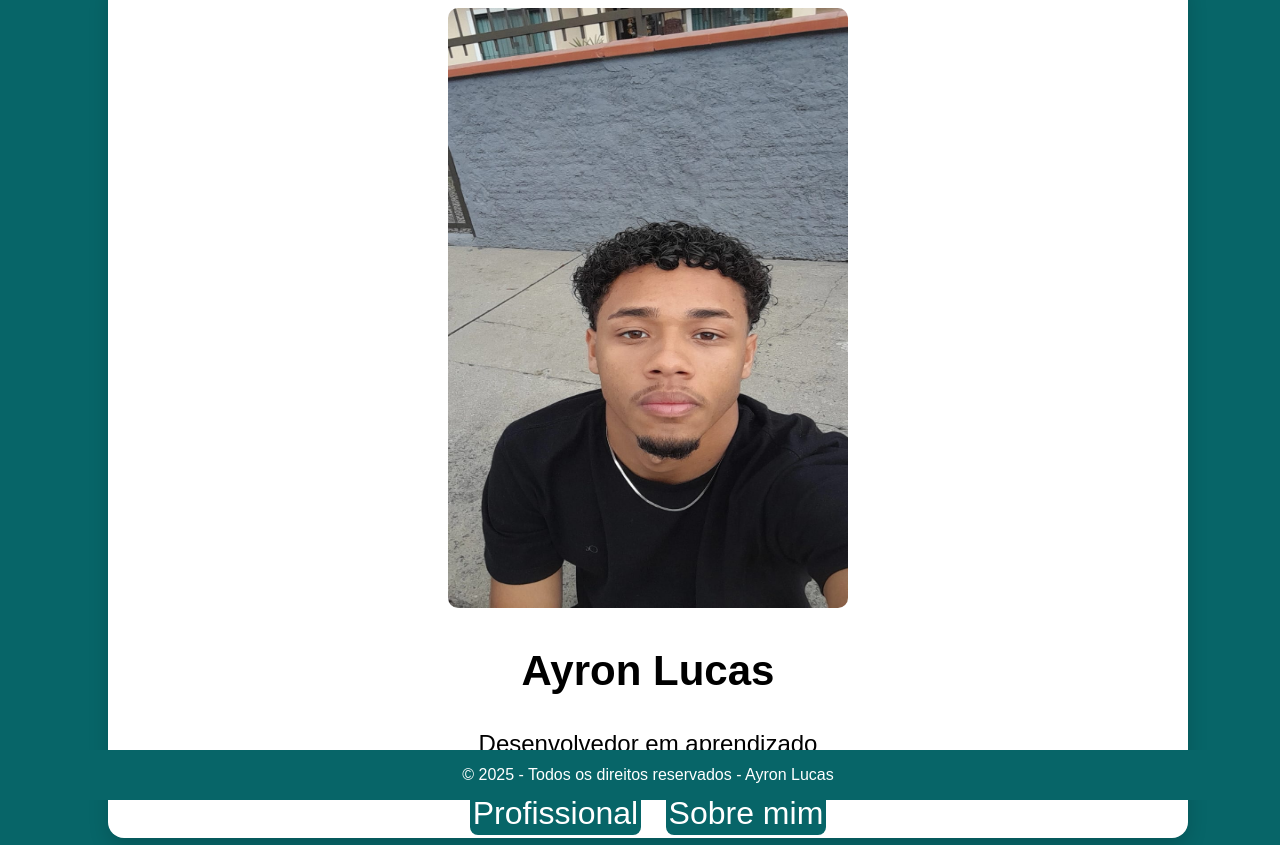
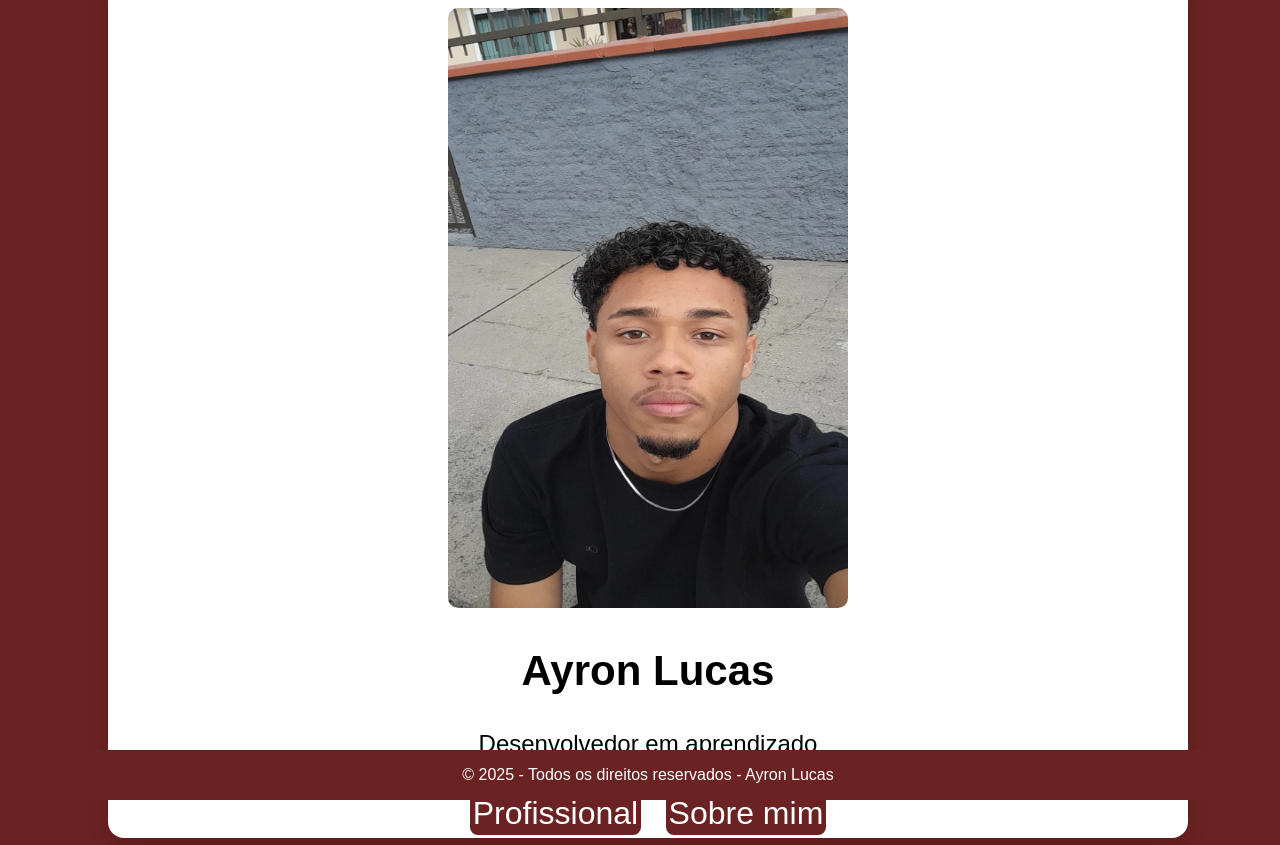
Before and after one commit to AyronLucas/Portfolio-Ayron, a plain HTML site: page index.html in a window 1280 px wide. Drawn offline with Linux system fonts and the light colour scheme.

Commit message:
feat finish

```diff
--- a/styles.css/profissional.css
+++ b/styles.css/profissional.css
@@ -4,7 +4,7 @@ body {
   justify-content: center;
   align-items: center;
   padding: 40px;
-  background: #076568;
+  background: #6b2222;
   font-family: Arial, sans-serif;
 
 }
@@ -38,7 +38,7 @@ li {
 
 a {
   font-size: 32px;
-  background-color: #076568;
+  background-color: #6b2222;
   color: #ffffff;
   border-radius: 8px;
   margin: 10px;
@@ -90,7 +90,7 @@ a:hover {
 }
 
 footer {
-  background-color: #076568;
+  background-color: #6b2222;
   padding: 16px;
   text-align: center;
   color: #ffffff;
--- a/styles.css/sobreMim.css
+++ b/styles.css/sobreMim.css
@@ -4,7 +4,7 @@ body {
   justify-content: center;
   align-items: center;
   padding: 40px;
-  background: #076568;
+  background: #6b2222;
   font-family: Arial, sans-serif;
 
 }
@@ -35,7 +35,7 @@ p {
 a {
   height: 40px;
   font-size: 32px;
-  background-color: #076568;
+  background-color: #6b2222;
   color: #ffffff;
   border-radius: 8px;
   margin: 10px;
@@ -121,7 +121,7 @@ img {
 }
 
 footer {
-  background-color: #076568;
+  background-color: #6b2222;
   padding: 16px;
   text-align: center;
   color: #ffffff;
--- a/styles.css/style.css
+++ b/styles.css/style.css
@@ -4,8 +4,9 @@ body {
   align-items: center;
   height: 100vh;
   width: 100%;
-  background: #076568;
+  background: #6b2222;
   font-family: Arial, sans-serif;
+
 
 }
 
@@ -43,7 +44,7 @@ main {
 
 a {
   font-size: 32px;
-  background-color: #076568;
+  background-color: #6b2222;
   color: #ffffff;
   border-radius: 8px;
   margin: 10px;
@@ -60,7 +61,7 @@ a:hover {
 }
 
 footer {
-  background-color: #076568;
+  background-color: #6b2222;
   padding: 16px;
   text-align: center;
   color: #ffffff;
```
